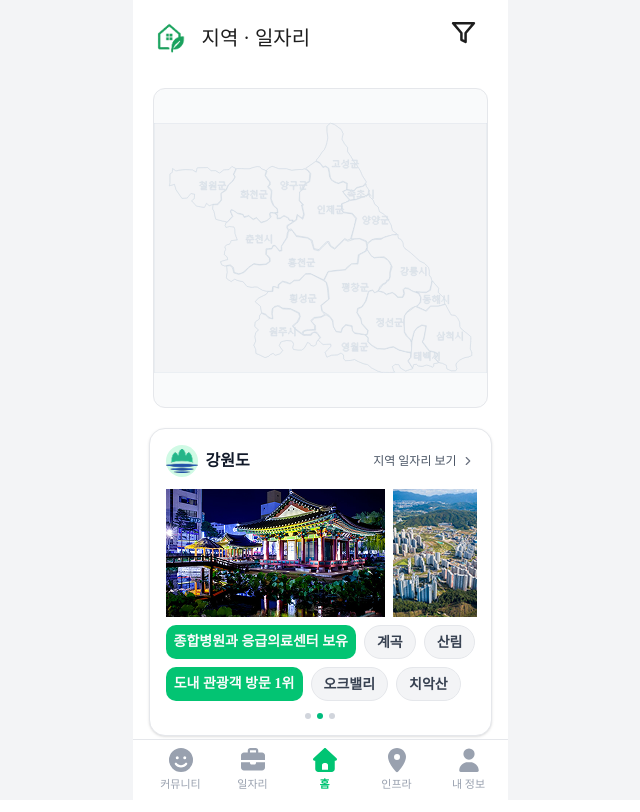
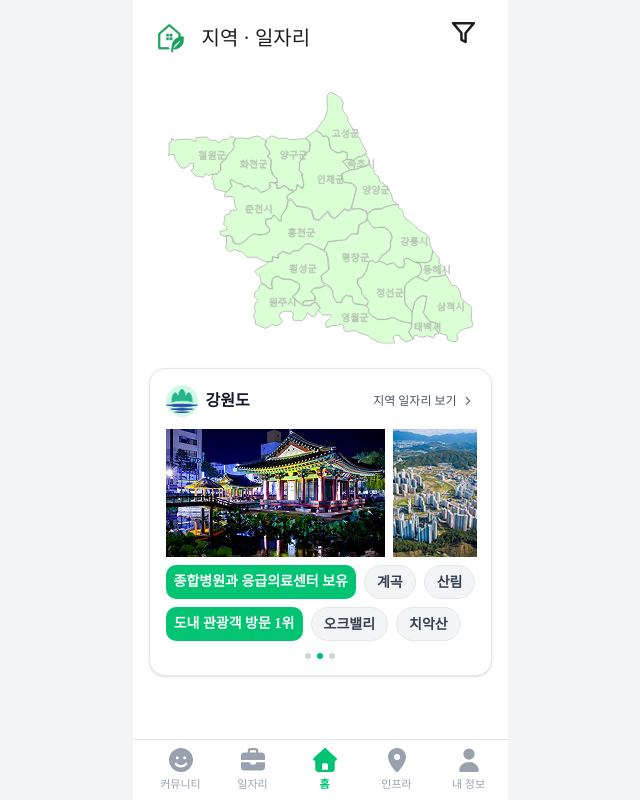
Before and after one commit to kdt-hackathon-2025/Frontend, a Vue app: page /region-jobs in a window 1280 px wide. Shown: the whole page, without its empty margins (320-960 px from the left). Built offline with nearby package versions, Linux system fonts and the light colour scheme; a web font is replaced by a local one.

Commit message:
fix: 코드수정

```diff
--- a/src/components/GangwonMap.vue
+++ b/src/components/GangwonMap.vue
@@ -5,10 +5,10 @@ import mapSvg from '@/assets/10_전국지도_나눔.svg?raw'
 const props = defineProps({
   height: { type: Number, default: 360 },
   selected: { type: String, default: '' },
-  defaultFill: { type: String, default: '#F3F4F6' },
+  defaultFill: { type: String, default: '#DBFFD5' },
   hoverFill: { type: String, default: '#E6FBEF' },
   highlight: { type: String, default: '#10B981' },
-  stroke: { type: String, default: '#CBD5E1' },
+  stroke: { type: String, default: '#A2A2A2' },
 })
 
 const emit = defineEmits<{
@@ -21,7 +21,7 @@ let regions: SVGGraphicsElement[] = []
 
 const SELECTED_STROKE = '#34D399'
 const SELECTED_STROKE_WIDTH = 3
-const SELECTED_GLOW = 'drop-shadow(0 0 12px rgba(16,185,129,.6))'
+const SELECTED_GLOW = 'drop-shadow(0 0 12px rgba(0,0,0,.4))'
 
 const keyOf = (el: Element) =>
   el.id ||
@@ -30,8 +30,21 @@ const keyOf = (el: Element) =>
   el.getAttribute('title') ||
   el.getAttribute('aria-label') ||
   ''
+function highlightRegionText(el: SVGGraphicsElement, color: string) {
+  const svg = el.ownerSVGElement
+  if (!svg) return
+  const rb = el.getBBox()
+  const texts = Array.from(svg.querySelectorAll('text'))
+  for (const t of texts) {
+    const tb = (t as SVGGraphicsElement).getBBox()
+    const cx = tb.x + tb.width / 2
+    const cy = tb.y + tb.height / 2
+    if (cx >= rb.x && cx <= rb.x + rb.width && cy >= rb.y && cy <= rb.y + rb.height) {
+      (t as SVGTextElement).style.fill = color
+    }
+  }
+}
 
-/** 클릭한 도형과 겹치는 텍스트(구군명)를 찾아 이름을 추정 */
 function getReadableName(el: SVGGraphicsElement): string {
   const attrName =
     el.getAttribute('data-name') ||
@@ -66,6 +79,15 @@ onMounted(async () => {
   const svg = wrap.value.querySelector('svg') as SVGSVGElement | null
   if (!svg) return
 
+  // 배경 path만 흰색 고정 & 클릭 불가
+  const bg = svg.querySelector('#path20') as SVGPathElement | null
+  if (bg) {
+    bg.style.fill = '#FFFFFF'
+    bg.style.stroke = 'none'
+    bg.style.pointerEvents = 'none'
+  }
+
+  // 크기 설정
   svg.removeAttribute('width')
   svg.removeAttribute('height')
   svg.setAttribute('preserveAspectRatio', 'xMidYMid meet')
@@ -73,7 +95,11 @@ onMounted(async () => {
   svg.style.height = '100%'
   svg.style.display = 'block'
 
-  regions = Array.from(svg.querySelectorAll('path, polygon')) as SVGGraphicsElement[]
+
+  const all = Array.from(svg.querySelectorAll('path, polygon')) as SVGGraphicsElement[]
+  regions = all.filter((el) => el.id !== 'path20')
+
+
   regions.forEach((el) => {
     el.dataset.key = keyOf(el)
     el.classList.add('gw-region')
@@ -130,10 +156,8 @@ watch(
 </script>
 
 <template>
-  <div
-    class="w-full rounded-xl bg-gray-50 border border-gray-200 flex items-center justify-center overflow-hidden"
-    :style="{ height: `${height}px` }"
-  >
+  <div class="w-full flex items-center justify-center overflow-hidden"
+       :style="{ height: `${height}px` }">
     <div ref="wrap" class="w-full h-full"></div>
   </div>
 </template>
@@ -163,4 +187,5 @@ watch(
 .gw-pulse {
   animation: gw-pulse 0.45s ease;
 }
+:deep(svg rect) { fill: transparent !important; stroke: none !important; }
 </style>
--- a/src/pages/Home.vue
+++ b/src/pages/Home.vue
@@ -103,6 +103,7 @@
 
 <script>
 import BasicHeader from '../components/BasicHeader.vue';
+
 
 export default {
   components: {
--- a/src/pages/HomePage.vue
+++ /dev/null
@@ -1,3 +0,0 @@
-<template>
-  <div class="p-4">(준비중)</div>
-</template>
--- a/src/pages/Jobs/JobsPage.vue
+++ b/src/pages/Jobs/JobsPage.vue
@@ -271,7 +271,7 @@ const cancelFilter = () => (showFilter.value = false)
         >
           <div
             v-if="showFilter"
-            class="absolute top-0 left-0 right-0 mx-auto max-w-[375px] w-full bg-white rounded-b-2xl shadow-[0_6px_20px_rgba(0,0,0,0.12)] p-4 pt-5"
+            class="absolute top-0 left-0 right-0 mx-auto max-w-[375px] w-full bg-white  shadow-[0_6px_20px_rgba(0,0,0,0.12)] p-4 pt-5"
             style="padding-top: calc(env(safe-area-inset-top, 0px) + 16px)"
           >
             <h2 class="text-[20px] font-semibold text-[#111] mb-3">근무 조건 설정</h2>
@@ -438,7 +438,7 @@ const cancelFilter = () => (showFilter.value = false)
               </button>
 
               <button
-                class="w-[90px] h-[35px] rounded-md bg-gray-200 text-gray-700 text-[14px] font-semibold"
+                class="w-[90px] h-[35px] rounded-md bg-gray-50 text-gray-700 text-[14px] font-semibold"
                 @click="cancelFilter"
               >
                 취소
--- a/src/pages/Jobs/RegionJobsPage.vue
+++ b/src/pages/Jobs/RegionJobsPage.vue
@@ -114,8 +114,8 @@ const openRegionJobs = () => {
     </header>
 
     <main class="px-4 pb-8">
-      <section class="px-1 mt-3">
-        <GangwonMap v-model:selected="selectedRegion" :height="320" :offset-x="-10" />
+      <section class="px-1 mt-3 map-naked">
+       <GangwonMap v-model:selected="selectedRegion" :height="260" :offset-x="-10" />
       </section>
 
       <section class="mt-5 rounded-2xl border border-gray-200 bg-white shadow-sm overflow-hidden">
@@ -257,4 +257,23 @@ const openRegionJobs = () => {
 .header-pret.is-regular :deep(p) {
   font-weight: 400 !important;
 }
+
+/* GangwonMap 내부(섀도/보더/배경) 싹 비우기 */
+.map-naked :deep(div),
+.map-naked :deep(svg),
+.map-naked :deep(canvas),
+.map-naked :deep(img) {
+  border: 0 !important;
+  box-shadow: none !important;
+  outline: none !important;
+  background: transparent !important;
+  border-radius: 0 !important;
+}
+
+.map-naked :deep(svg rect) {
+  stroke: none !important;
+  fill: transparent !important;
+}
+
+:deep(svg rect) { fill: transparent !important; stroke: none !important; }
 </style>
--- a/src/router/index.js
+++ b/src/router/index.js
@@ -15,6 +15,8 @@ import Report from '@/pages/Report.vue'
 import RegionJobsPage from '@/pages/Jobs/RegionJobsPage.vue'
 import CommunityPage from '@/pages/CommunityPage.vue'
 import ReviewList from '@/pages/ReviewList.vue'
+ import StoreDetail from '@/pages/StoreDetail.vue'
+ import StoreList from '@/pages/StoreList.vue'
 
 const router = createRouter({
   history: createWebHistory(import.meta.env.BASE_URL),
@@ -102,9 +104,21 @@ const router = createRouter({
       path: '/community',
       name: 'Community',
       component: CommunityPage,
+    },
+    {
       path: '/reviews',
       name: ReviewList,
       component: ReviewList,
+    },
+    {
+      path: '/stores',
+      name: 'StoreList',
+      component: () => import('../pages/StoreList.vue'),
+    },
+    {
+      path: '/stores/:id',
+      name: 'StoreDetail',
+      component: () => import('../pages/StoreDetail.vue'),
     },
   ],
 })
```
